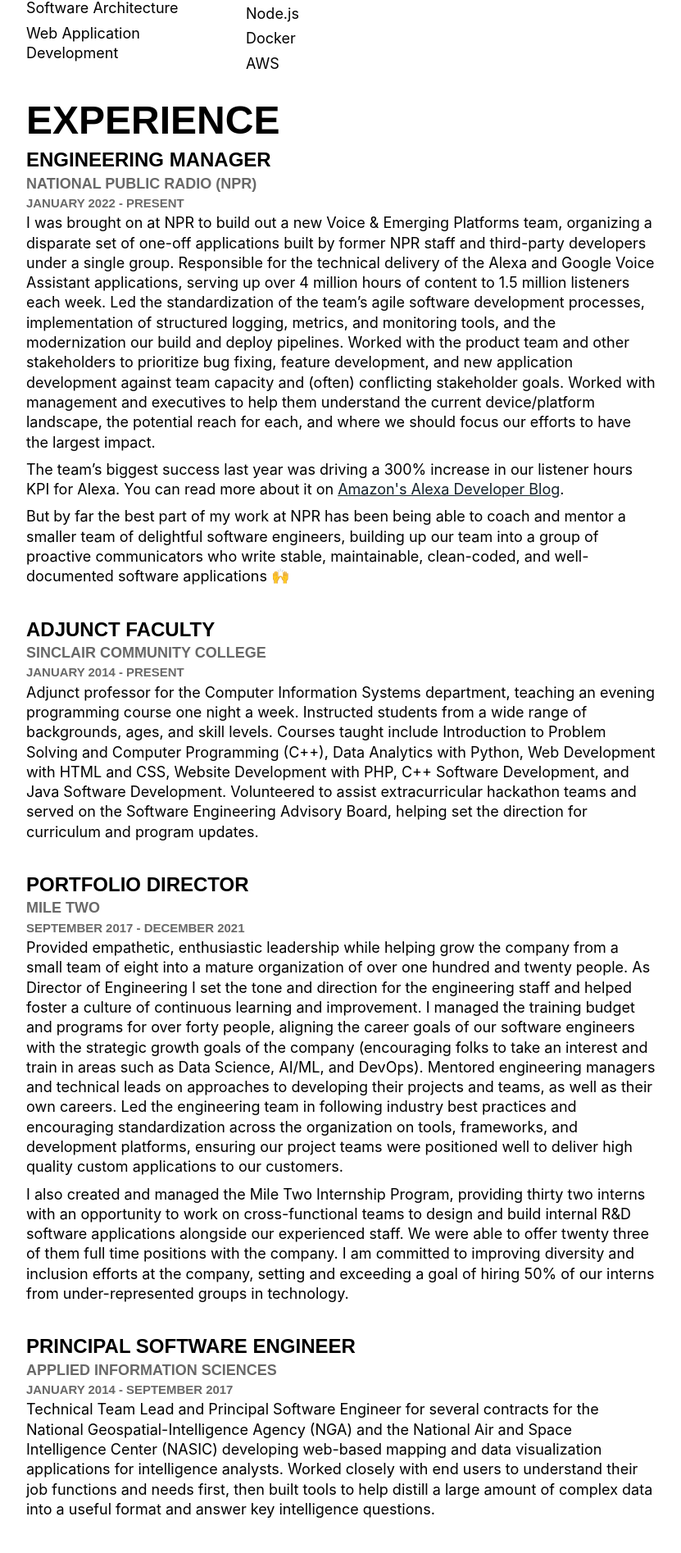
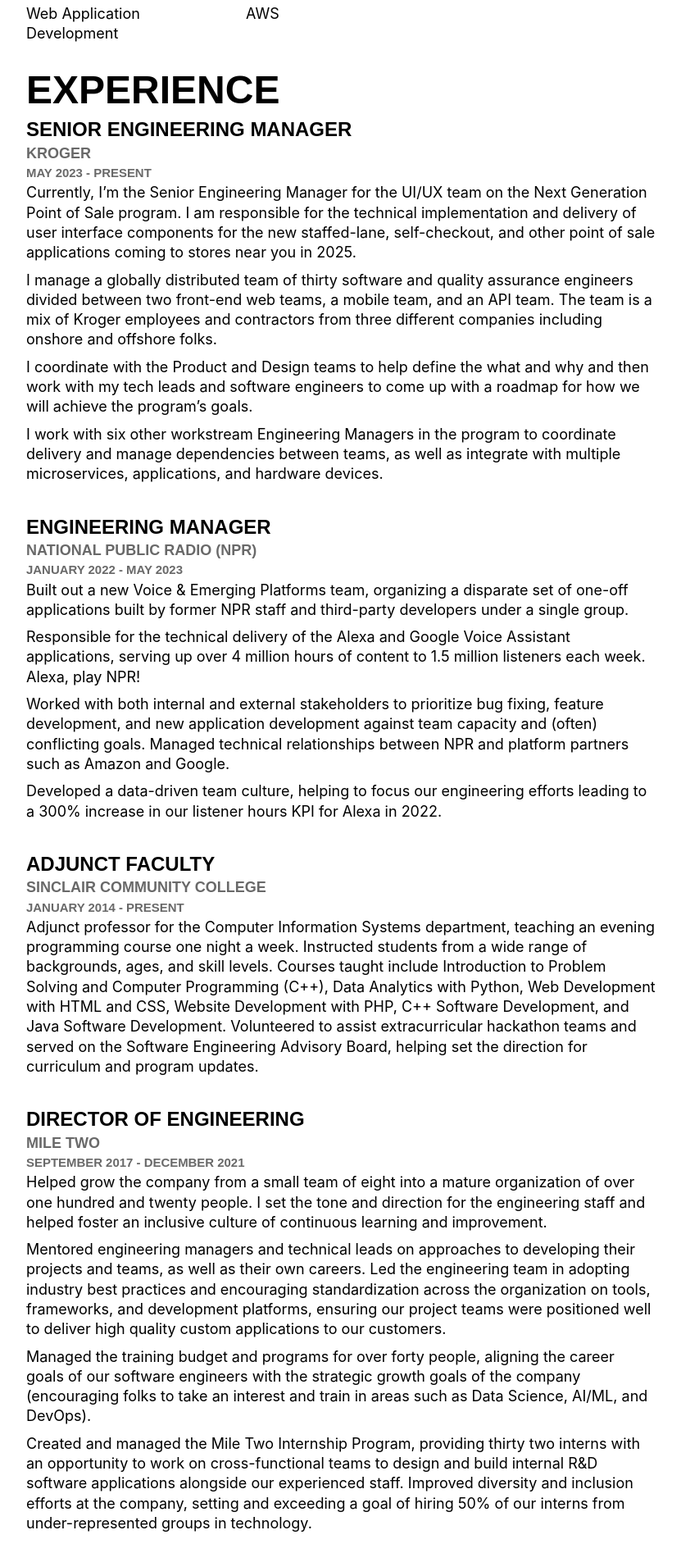
Before and after one commit to bowmanmc/www.itschilitime.com, a Next.js app: page /resume in a window 1280 px wide. Shown: the part 747-2641 px from the top of the page at 82% size, without its empty margins (224-1055 px from the left). Built offline with nearby package versions, Linux system fonts and the light colour scheme; a web font is replaced by a local one.

Commit message:
resume updates

```diff
--- a/pages/resume.js
+++ b/pages/resume.js
@@ -27,12 +27,12 @@
                     <div>
                         <h2>Skills</h2>
                         <ul>
+                            <li>Technical Leadership</li>
                             <li>Engineering Management</li>
+                            <li>Coaching &amp; Mentorship</li>
                             <li>Project Management</li>
-                            <li>Technical Leadership</li>
+                            <li>Software Architecture</li>
                             <li>Data Visualization</li>
-                            <li>Geospatial Application Development</li>
-                            <li>Software Architecture</li>
                             <li>Web Application Development</li>
                         </ul>
                     </div>
@@ -42,10 +42,8 @@
                         <ul>
                             <li>Next.js</li>
                             <li>React</li>
-                            <li>Vue</li>
                             <li>D3.js</li>
                             <li>SVG</li>
-                            <li>Jest</li>
                             <li>Node.js</li>
                             <li>Docker</li>
                             <li>AWS</li>
@@ -69,16 +67,25 @@
                     <h2>Experience</h2>
 
                     <ResumeExperience
+                        company="Kroger"
+                        title="Senior Engineering Manager"
+                        start="May 2023"
+                        end="Present">
+                        <p>Currently, I’m the Senior Engineering Manager for the UI/UX team on the Next Generation Point of Sale program. I am responsible for the technical implementation and delivery of user interface components for the new staffed-lane, self-checkout, and other point of sale applications coming to stores near you in 2025.</p>
+                        <p>I manage a globally distributed team of thirty software and quality assurance engineers divided between two front-end web teams, a mobile team, and an API team. The team is a mix of Kroger employees and contractors from three different companies including onshore and offshore folks.</p>
+                        <p>I coordinate with the Product and Design teams to help define the what and why and then work with my tech leads and software engineers to come up with a roadmap for how we will achieve the program’s goals.</p>
+                        <p>I work with six other workstream Engineering Managers in the program to coordinate delivery and manage dependencies between teams, as well as integrate with multiple microservices, applications, and hardware devices.</p>
+                    </ResumeExperience>
+
+                    <ResumeExperience
                         company="National Public Radio (NPR)"
                         title="Engineering Manager"
                         start="January 2022"
-                        end="Present">
-                        <p>I was brought on at NPR to build out a new Voice & Emerging Platforms team, organizing a disparate set of one-off applications built by former NPR staff and third-party developers under a single group. Responsible for the technical delivery of the Alexa and Google Voice Assistant applications, serving up over 4 million hours of content to 1.5 million listeners each week. Led the standardization of the team’s agile software development processes, implementation of structured logging, metrics, and monitoring tools, and the modernization our build and deploy pipelines. Worked with the product team and other stakeholders to prioritize bug fixing, feature development, and new application development against team capacity and (often) conflicting stakeholder goals. Worked with management and executives to help them understand the current device/platform landscape, the potential reach for each, and where we should focus our efforts to have the largest impact. </p>
-                        <p>The team’s biggest success last year was driving a 300% increase in our listener hours KPI for Alexa.
-                            You can read more about it
-                            on <a href="https://developer.amazon.com/en-US/blogs/alexa/alexa-skills-kit/2023/02/npr-alexa-routines-kit-february-2023.html">Amazon's Alexa Developer Blog</a>.
-                        </p>
-                        <p>But by far the best part of my work at NPR has been being able to coach and mentor a smaller team of delightful software engineers, building up our team into a group of proactive communicators who write stable, maintainable, clean-coded, and well-documented software applications 🙌</p>
+                        end="May 2023">
+                        <p>Built out a new Voice & Emerging Platforms team, organizing a disparate set of one-off applications built by former NPR staff and third-party developers under a single group.</p>
+                        <p>Responsible for the technical delivery of the Alexa and Google Voice Assistant applications, serving up over 4 million hours of content to 1.5 million listeners each week. Alexa, play NPR!</p>
+                        <p>Worked with both internal and external stakeholders to prioritize bug fixing, feature development, and new application development against team capacity and (often) conflicting goals. Managed technical relationships between NPR and platform partners such as Amazon and Google.</p>
+                        <p>Developed a data-driven team culture, helping to focus our engineering efforts leading to a 300% increase in our listener hours KPI for Alexa in 2022.</p>
                     </ResumeExperience>
 
 
@@ -103,12 +110,23 @@
 
                     <ResumeExperience
                         company="Mile Two"
-                        title="Portfolio Director"
+                        title="Director of Engineering"
                         start="September 2017"
                         end="December 2021">
-                        <p>Provided empathetic, enthusiastic leadership while helping grow the company from a small team of eight into a mature organization of over one hundred and twenty people. As Director of Engineering I set the tone and direction for the engineering staff and helped foster a culture of continuous learning and improvement. I managed the training budget and programs for over forty people, aligning the career goals of our software engineers with the strategic growth goals of the company (encouraging folks to take an interest and train in areas such as Data Science, AI/ML, and DevOps). Mentored engineering managers and technical leads on approaches to developing their projects and teams, as well as their own careers. Led the engineering team in following industry best practices and encouraging standardization across the organization on tools, frameworks, and development platforms, ensuring our project teams were positioned well to deliver high quality custom applications to our customers.</p>
-
-                        <p>I also created and managed the Mile Two Internship Program, providing thirty two interns with an opportunity to work on cross-functional teams to design and build internal R&D software applications alongside our experienced staff. We were able to offer twenty three of them full time positions with the company. I am committed to improving diversity and inclusion efforts at the company, setting and exceeding a goal of hiring 50% of our interns from under-represented groups in technology.</p>
+                        <p>Helped grow the company from a small team of eight into a mature organization of over one hundred
+                            and twenty people. I set the tone and direction for the engineering staff and helped foster an inclusive
+                            culture of continuous learning and improvement.</p>
+                        <p>Mentored engineering managers and technical leads on approaches to developing their projects and
+                            teams, as well as their own careers. Led the engineering team in adopting industry best practices and
+                            encouraging standardization across the organization on tools, frameworks, and development platforms,
+                            ensuring our project teams were positioned well to deliver high quality custom applications to our customers.</p>
+                        <p>Managed the training budget and programs for over forty people, aligning the career goals of our
+                            software engineers with the strategic growth goals of the company (encouraging folks to take an interest
+                            and train in areas such as Data Science, AI/ML, and DevOps).</p>
+                        <p>Created and managed the Mile Two Internship Program, providing thirty two interns with an
+                            opportunity to work on cross-functional teams to design and build internal R&D software applications
+                            alongside our experienced staff. Improved diversity and inclusion efforts at the company, setting and
+                            exceeding a goal of hiring 50% of our interns from under-represented groups in technology.</p>
                     </ResumeExperience>
 
                     <ResumeExperience
@@ -116,9 +134,8 @@
                         title="Principal Software Engineer"
                         start="January 2014"
                         end="September 2017">
-                        <p>
-                            Technical Team Lead and Principal Software Engineer for several contracts for the National Geospatial-Intelligence Agency (NGA) and the National Air and Space Intelligence Center (NASIC) developing web-based mapping and data visualization applications for intelligence analysts. Worked closely with end users to understand their job functions and needs first, then built tools to help distill a large amount of complex data into a useful format and answer key intelligence questions.
-                        </p>
+                        <p>Technical Team Lead and Principal Software Engineer for several contracts for the National Geospatial-Intelligence Agency (NGA) and the National Air and Space Intelligence Center (NASIC), developing web-based mapping and data visualization applications for intelligence analysts.</p>
+                        <p>Worked closely with end users to understand their job functions and needs first, then built custom applications, dashboards, and tools to help distill a large amount of complex data into a useful format and answer key intelligence questions.</p>
                     </ResumeExperience>
 
                     <ResumeExperience
```
